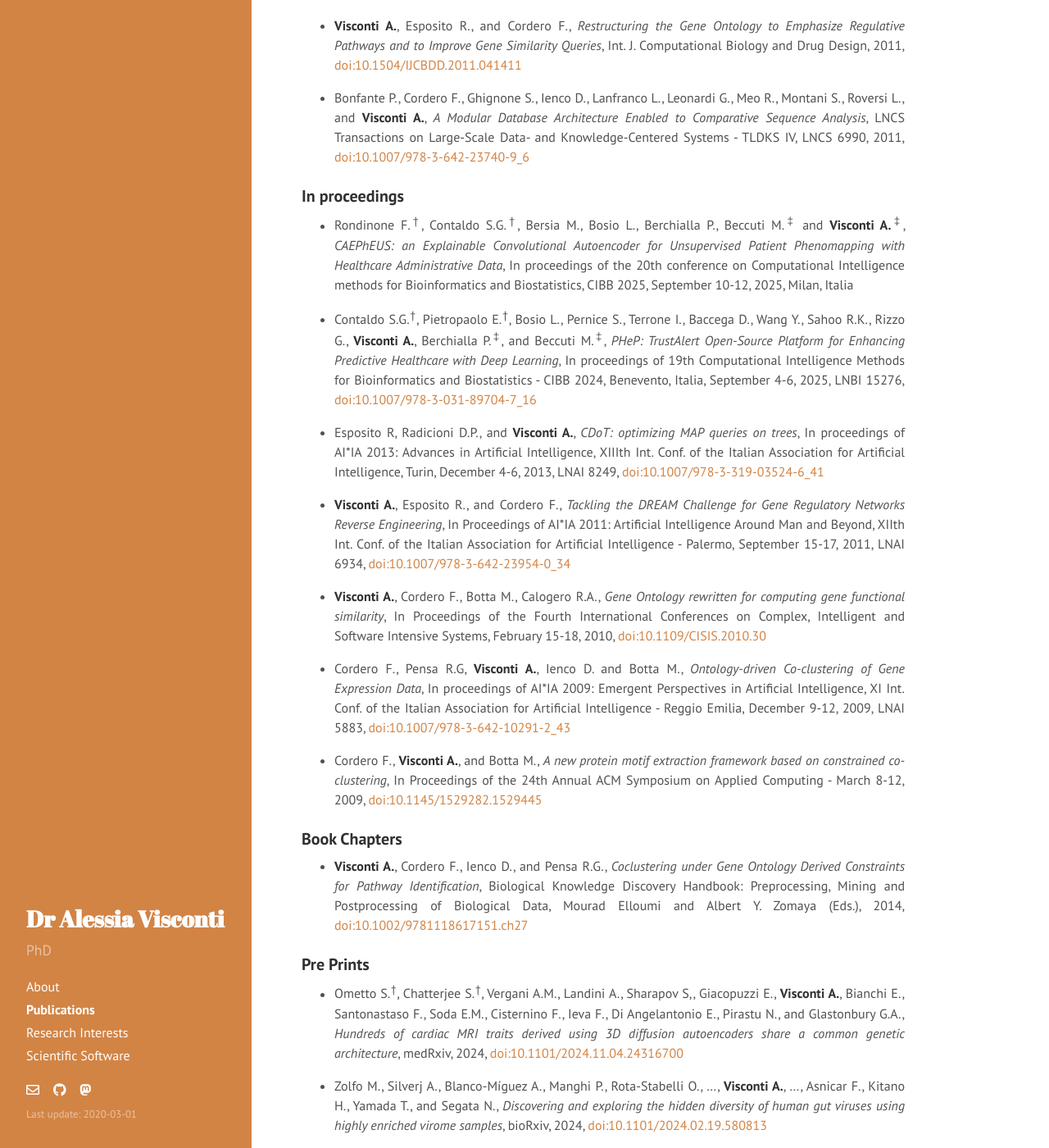
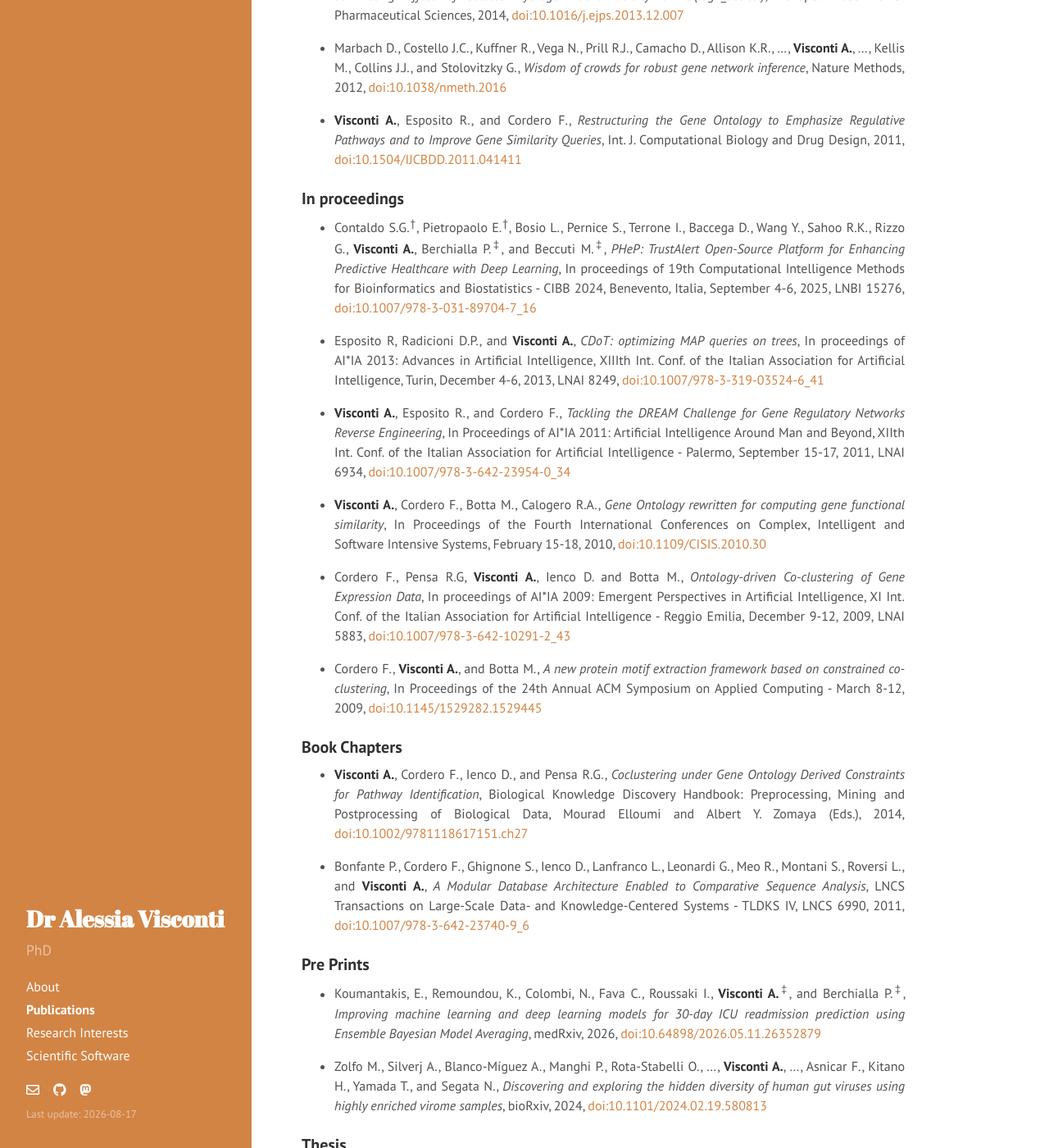
Before and after one commit to alesssia/alesssia.github.io, a Jekyll site: the page built from publications.md, in a window 1280 px wide and 1400 px high, scrolled down 6399 px. Shown: the whole window at 82% size. Built offline with Jekyll 4.4.1, drawn with Linux system fonts in a browser that asks for light colours; nearby versions of some CDN libraries; a style sheet for code colours, icons or effects is not loaded; some of the changed text lies outside the part shown.

Commit message:
Restructured and updated CV

```diff
--- a/_config.yml
+++ b/_config.yml
@@ -11,7 +11,7 @@ tagline:     ''
 description: 'PhD'
 url:         http://alesssia.github.io/
 baseurl:     /
-lastmod:    '2020-03-01'
+lastmod:    '2026-08-17'
 
 author:
   name:      'Alessia Visconti'
--- a/publications.md
+++ b/publications.md
@@ -16,6 +16,8 @@ title: Publications
 <sup>‡</sup> means that the authors jointly supervised the work
 
 ###  Journals
+
+- Ometto S.<sup>†</sup>, Chatterjee S.<sup>†</sup>, Vergani A.M., Landini A., Sharapov S,, Giacopuzzi E., **Visconti A.**,  Bianchi E., Santonastaso F., Soda E.M., Cisternino F.,  Ieva F., Di Angelantonio E.,  Pirastu N., and Glastonbury G.A.,  *Hundreds of cardiac MRI traits derived using 3D diffusion autoencoders share a common genetic architecture}, Nature Communications, 2026, [doi:10.1038/s41467-026-74575-y](https://www.nature.com/articles/s41467-026-74575-y)
 
 - Lin, Y., Kouraki, A., Cheetham, N.J. Louca P., Bowyer R.C.E., Pope R., Asnicar F., Zhang X., **Visconti A.**, Falchi M., Spector T.D., Segata N., Valdes A.M., Menni C., *Gut microbiome composition and function reflect socioeconomic deprivation*. npj Biofilms Microbiomes, 2026, [10.1038/s41522-026-00917-9](https://doi.org/10.1038/s41522-026-00917-9)
 
@@ -145,12 +147,11 @@ title: Publications
 
 - **Visconti A.**, Esposito R., and Cordero F., *Restructuring the Gene Ontology to Emphasize Regulative Pathways and to Improve Gene Similarity Queries*, Int. J. Computational Biology and Drug Design, 2011, [doi:10.1504/IJCBDD.2011.041411](http://www.inderscience.com/info/inarticle.php?artid=41411)
 
-- Bonfante P., Cordero F., Ghignone S., Ienco D., Lanfranco L., Leonardi G., Meo R., Montani S., Roversi L., and **Visconti A.**, *A Modular Database Architecture Enabled to Comparative Sequence Analysis*, LNCS Transactions on Large-Scale Data- and Knowledge-Centered Systems - TLDKS IV, LNCS 6990, 2011, [doi:10.1007/978-3-642-23740-9_6](https://link.springer.com/chapter/10.1007%2F978-3-642-23740-9_6)
 
 
 ### In proceedings
 
-- Rondinone F.<sup>†</sup>, Contaldo S.G.<sup>†</sup>, Bersia M., Bosio L., Berchialla P., Beccuti M.<sup>‡</sup> and **Visconti A.**<sup>‡</sup>, *CAEPhEUS: an Explainable Convolutional Autoencoder for Unsupervised Patient Phenomapping with Healthcare Administrative Data*, In proceedings of the 20th conference on Computational Intelligence methods for Bioinformatics and Biostatistics, CIBB 2025, September 10-12,  2025, Milan, Italia
+<!-- - Rondinone F.<sup>†</sup>, Contaldo S.G.<sup>†</sup>, Bersia M., Bosio L., Berchialla P., Beccuti M.<sup>‡</sup> and **Visconti A.**<sup>‡</sup>, *CAEPhEUS: an Explainable Convolutional Autoencoder for Unsupervised Patient Phenomapping with Healthcare Administrative Data*, In proceedings of the 20th conference on Computational Intelligence methods for Bioinformatics and Biostatistics, CIBB 2025, September 10-12,  2025, Milan, Italia -->
 
 - Contaldo S.G.<sup>†</sup>, Pietropaolo E.<sup>†</sup>, Bosio L., Pernice S., Terrone I., Baccega D., Wang Y., Sahoo R.K., Rizzo G., **Visconti A.**, Berchialla P.<sup>‡</sup>, and Beccuti M.<sup>‡</sup>, *PHeP: TrustAlert Open-Source Platform for Enhancing Predictive Healthcare with Deep Learning*, In proceedings of 19th Computational Intelligence Methods for Bioinformatics and Biostatistics - CIBB 2024, Benevento, Italia, September 4-6, 2025, LNBI 15276, [doi:10.1007/978-3-031-89704-7_16](https://doi.org/10.1007/978-3-031-89704-7_16)
 
@@ -167,13 +168,15 @@ title: Publications
 
 ### Book Chapters
 
+
 - **Visconti A.**, Cordero F., Ienco D., and Pensa R.G., *Coclustering under Gene Ontology Derived Constraints for Pathway Identification*, Biological Knowledge Discovery Handbook: Preprocessing, Mining and Postprocessing of Biological Data, Mourad Elloumi and Albert Y. Zomaya (Eds.), 2014, [doi:10.1002/9781118617151.ch27](http://onlinelibrary.wiley.com/doi/10.1002/9781118617151.ch27/summary)
+
+- Bonfante P., Cordero F., Ghignone S., Ienco D., Lanfranco L., Leonardi G., Meo R., Montani S., Roversi L., and **Visconti A.**, *A Modular Database Architecture Enabled to Comparative Sequence Analysis*, LNCS Transactions on Large-Scale Data- and Knowledge-Centered Systems - TLDKS IV, LNCS 6990, 2011, [doi:10.1007/978-3-642-23740-9_6](https://link.springer.com/chapter/10.1007%2F978-3-642-23740-9_6)
 
 
 ### Pre Prints
 
-
-- Ometto S.<sup>†</sup>, Chatterjee S.<sup>†</sup>, Vergani A.M., Landini A., Sharapov S,, Giacopuzzi E., **Visconti A.**,  Bianchi E., Santonastaso F., Soda E.M., Cisternino F.,  Ieva F., Di Angelantonio E.,  Pirastu N., and Glastonbury G.A.,  *Hundreds of cardiac MRI traits derived using 3D diffusion autoencoders share a common genetic architecture*, medRxiv, 2024, [doi:10.1101/2024.11.04.24316700 ](https://www.medrxiv.org/content/10.1101/2024.11.04.24316700v2)
+- Koumantakis, E., Remoundou, K., Colombi, N., Fava C., Roussaki I., **Visconti A.**<sup>‡</sup>, and Berchialla P.<sup>‡</sup>, *Improving machine learning and deep learning models for 30-day ICU readmission prediction using Ensemble Bayesian Model Averaging*, medRxiv, 2026, [doi:10.64898/2026.05.11.26352879](https://www.medrxiv.org/content/10.64898/2026.05.11.26352879v1)
 
 - Zolfo M., Silverj A., Blanco-Míguez A., Manghi P., Rota-Stabelli O., ..., **Visconti A.**, ..., Asnicar F., Kitano H., Yamada T., and Segata N., *Discovering and exploring the hidden diversity of human gut viruses using highly enriched virome samples*, bioRxiv, 2024, [doi:10.1101/2024.02.19.580813](https://doi.org/10.1101/2024.02.19.580813)
 
```
Also changed, not shown: 18 other files.
